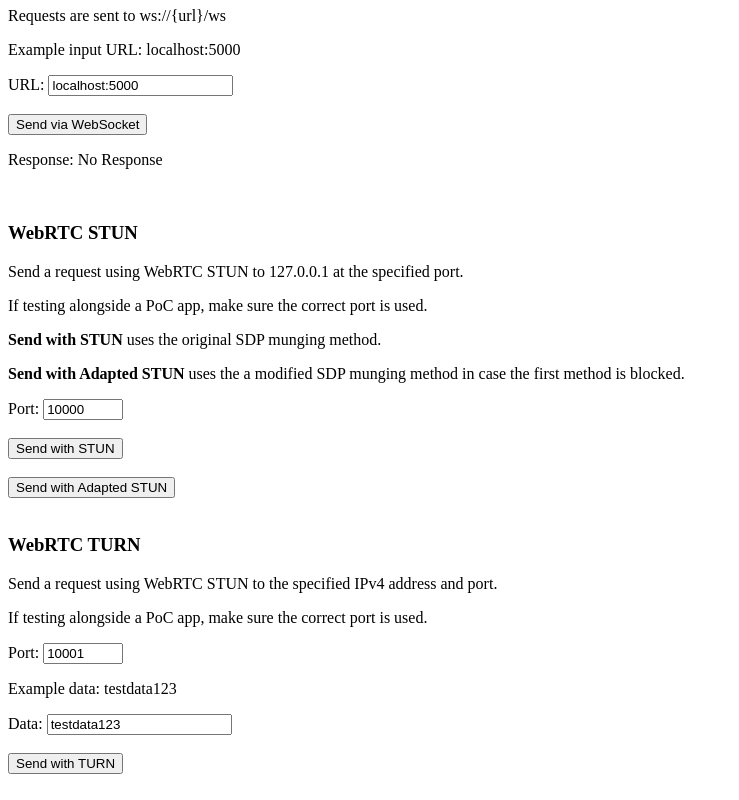
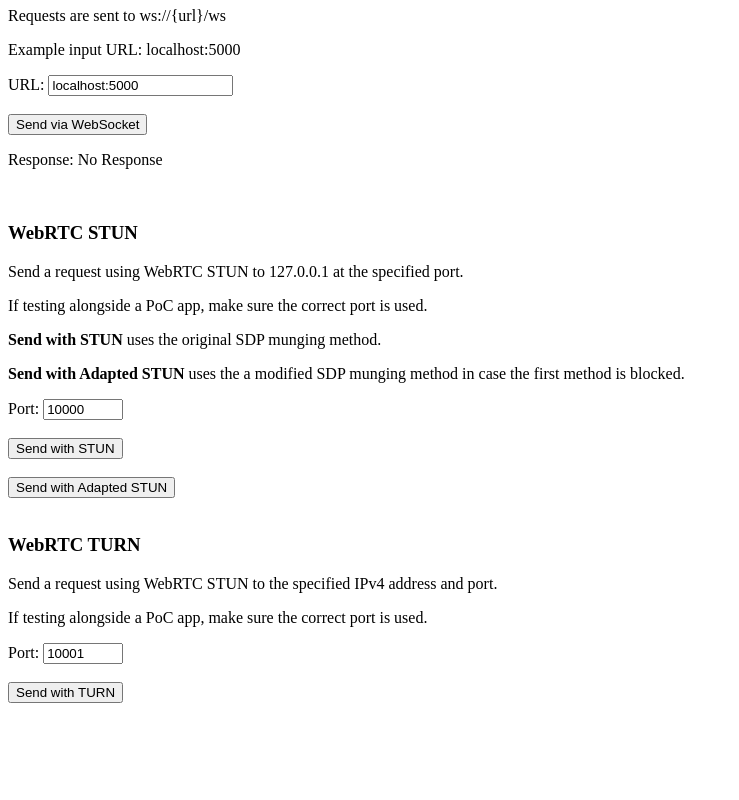
Before and after one commit to localmess/localhost-abuse, a plain HTML site: page poc-web-pages/localhost_channel_methods_page.html in a window 1280 px wide. Shown: the part 1083-1883 px from the top of the page, without its empty margins (0-739 px from the left). After the commit the page ends 1812 px from the top, so only its background shows below. Drawn offline with Linux system fonts and the light colour scheme.

Commit message:
Update TURN method

```diff
--- a/poc-web-pages/localhost_channel_methods_page.html
+++ b/poc-web-pages/localhost_channel_methods_page.html
@@ -90,9 +90,6 @@
     <p>If testing alongside a PoC app, make sure the correct port is used.</p>
     <label for="turn_port">Port:</label>
     <input type="number" id="turn_port" min="1" max="65535" value="10001" />
-    <p>Example data: testdata123</p>
-    <label for="turn_data">Data:</label>
-    <input type="text" id="turn_data" value="testdata123" />
     <br><br>
     <button onclick="sendTURN()">Send with TURN</button>
 
@@ -240,7 +237,7 @@
 
         // WebRTC TURN
         function sendTURN() {
-            data = "sendTURN" + document.getElementById('turn_data').value
+            data = "sendTURN" + randomNumber
             port = document.getElementById('turn_port').value
 
             b = "turn:127.0.0.1:" + port;
```
